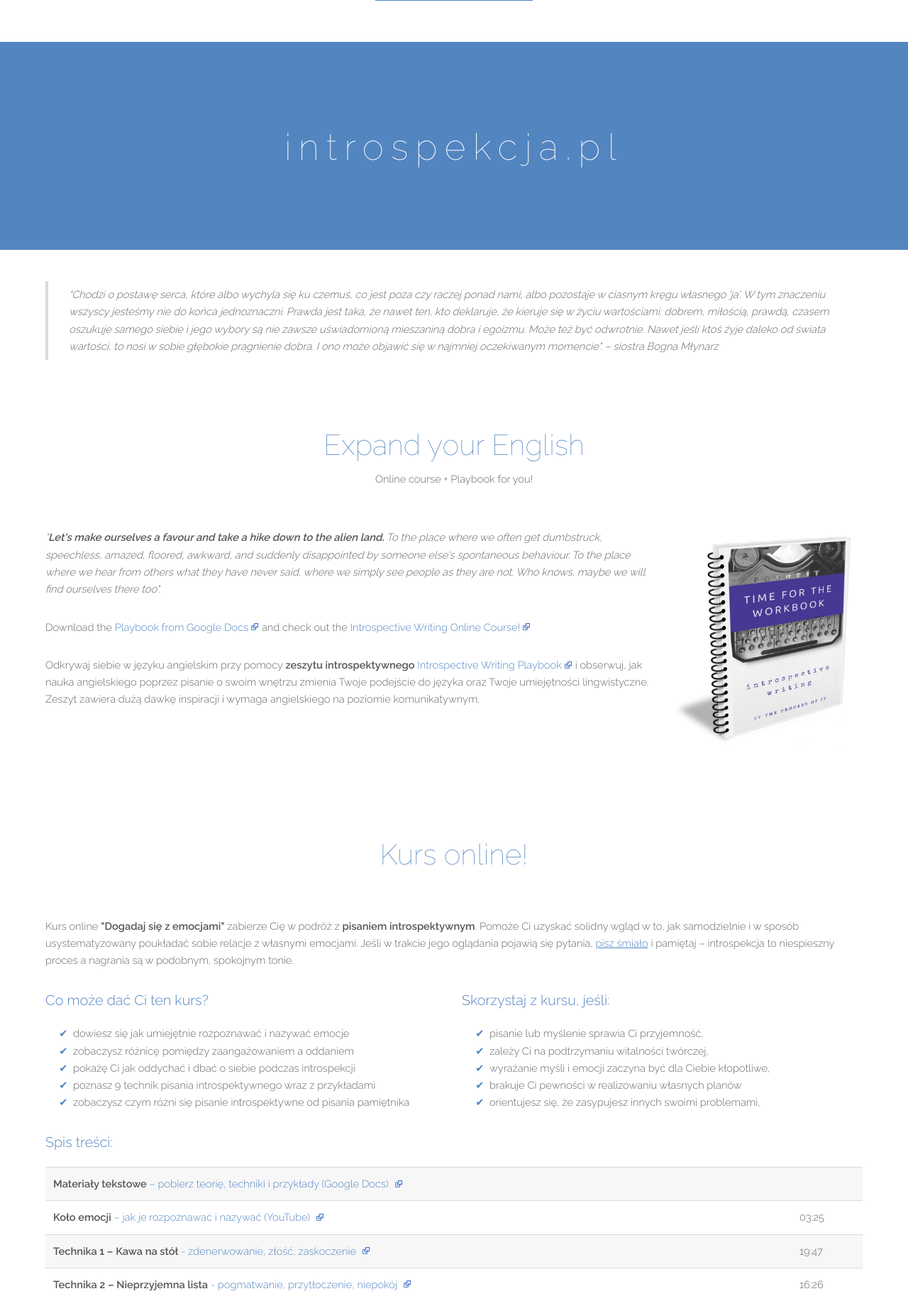
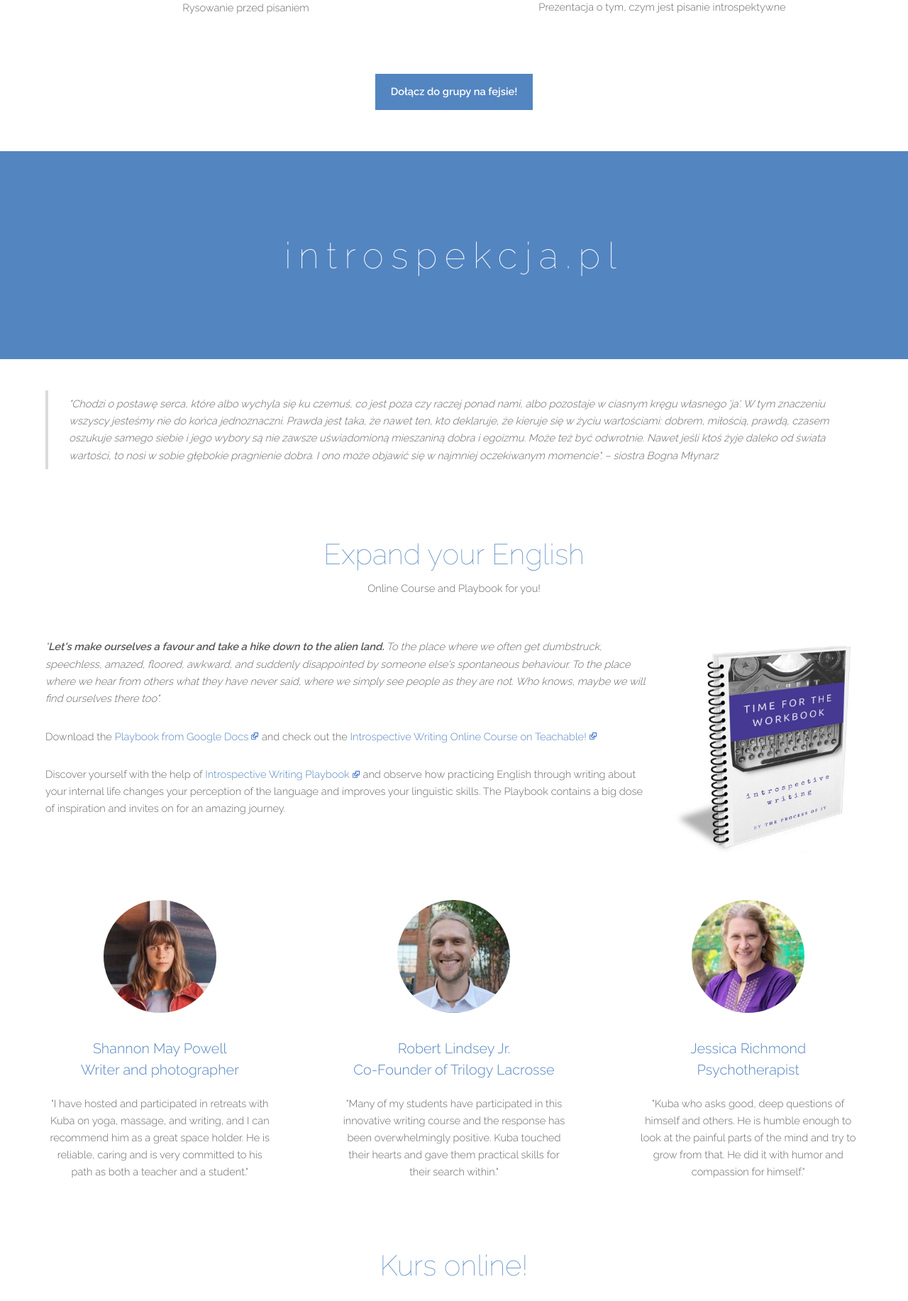
Before and after one commit to vysogot/introspekcja, a PHP site: page / in a window 1280 px wide. Shown: the part 3072-4905 px from the top of the page at 71% size. Run offline with PHP 8.4, Linux system fonts and the light colour scheme; some libraries are stand-ins or nearby versions.

Commit message:
english recommendations

```diff
--- a/assets/css/main.css
+++ b/assets/css/main.css
@@ -2244,7 +2244,7 @@
 	}
 
 		.image img {
-			border-radius: 0;
+			/* border-radius: 0; */
 			display: block;
 		}
 
@@ -3165,14 +3165,19 @@
 		height: 200px;
 	}
 
+
+
 	@media screen and (max-width: 980px) {
 		p.intro { padding-bottom: 1em; }
 		.flex.flex-3 article { padding-bottom: 0; }
 		.course { max-width: 90%; }
 	}
 
+.only-mobile { display: none; }
+
 	@media screen and (max-width: 736px) {
 		#course h3 { text-align:center; }
+		.only-mobile { display: block; }
 	}
 
 	@media screen and (min-width: 1192px) {
@@ -3205,3 +3210,5 @@
 #kurs-online table a:hover strong { border-bottom: 1px solid gray; }
 #kurs-online table a:hover { border-bottom: 1px solid #5385c1; }
 #kurs-online table a.icon:hover { border:none; color: #F2ED6F; }
+
+.round { border-radius: 50%; }
--- a/index.php
+++ b/index.php
@@ -24,12 +24,12 @@
         <!-- Header -->
         <header id="header">
             <div class="inner">
-                <span class="logo"><a href="index.html">introspekcja.pl</a> <a href="#english" class="scroll">/en/</a></span>
+                <span class="logo"><a href="/">introspekcja.pl</a> <a href="#english" class="scroll">/en/</a></span>
                 <nav id="nav">
                     <a href="#pisanie-introspektywne" class="active scroll">Pisanie introspektywne</a>
                     <a href="#książki" class="scroll">Książki</a>
                     <a href="#warsztaty" class="scroll">Warsztaty</a>
-                    <a href="#english" class="scroll coming-soon">Expand your English</a>
+                    <a href="#english" class="scroll">Expand your English</a>
                     <a href="#kurs-online" class="scroll coming-soon">Kurs online!</a>
                     <a href="#kontakt" class="scroll">Kontakt</a>
                     <a href="#o-autorze" class="scroll">O autorze</a>
@@ -95,6 +95,8 @@
 
                 </div>
 
+                <p class="align-center biggerMargin"><a class="button scroll" href="/case-moniki-i-tomka.html">Brak czasu na książki? Przeczytaj Monice i Tomku!</a></p>
+
             </div>
         </section>
 
@@ -149,19 +151,54 @@
             <div class="inner">
               <header class="align-center">
                   <h2>Expand your English</h2>
-                  <p>Online course + Playbook for you!</p>
+                  <p>Online Course and Playbook for you!</p>
               </header>
               <div class="content">
                   <div class="row">
                     <div class="9u 12u(small)">
                         <p><em>"<strong>Let's make ourselves a favour and take a hike down to the alien land.</strong> To the place where we often get dumbstruck, speechless, amazed, floored, awkward, and suddenly disappointed by someone else's spontaneous behaviour. To the place where we hear from others what they have never said, where we simply see people as they are not. Who knows, maybe we will find ourselves there too".</em></p>
-                        <p>Download the <a class="external" href="https://docs.google.com/document/d/1H-8Px_l_blx4lS45fXE3tYjmD9GorWj7iTG3MdKcAKk/edit?usp=sharing">Playbook from Google Docs</a> and check out the <a class="external" href="https://process.teachable.com/p/introspective-writing">Introspective Writing Online Course!</a></p>
-                        <p>Odkrywaj siebie w języku angielskim przy pomocy <strong>zeszytu introspektywnego</strong> <a class="external" href="https://docs.google.com/document/d/1H-8Px_l_blx4lS45fXE3tYjmD9GorWj7iTG3MdKcAKk/edit?usp=sharing">Introspective Writing Playbook</a> i obserwuj, jak nauka angielskiego poprzez pisanie o swoim wnętrzu zmienia Twoje podejście do języka oraz Twoje umiejętności lingwistyczne. Zeszyt zawiera dużą dawkę inspiracji i wymaga angielskiego na poziomie komunikatywnym.</p>
+                        <p>Download the <a class="external" href="https://docs.google.com/document/d/1H-8Px_l_blx4lS45fXE3tYjmD9GorWj7iTG3MdKcAKk/edit?usp=sharing">Playbook from Google Docs</a> and check out the <a class="external" href="https://process.teachable.com/p/introspective-writing">Introspective Writing Online Course on Teachable!</a></p>
+                        <p>Discover yourself with the help of <a class="external" href="https://docs.google.com/document/d/1H-8Px_l_blx4lS45fXE3tYjmD9GorWj7iTG3MdKcAKk/edit?usp=sharing">Introspective Writing Playbook</a> and observe how practicing English through writing about your internal life changes your perception of the language and improves your linguistic skills. The Playbook contains a big dose of inspiration and invites on for an amazing journey.</p>
                     </div>
                     <div class="3u 12u$(small)">
                       <div class="image fit align-center">
                           <img src="/foto/workbook.jpg" alt="Workbook" />
+                          <p class="only-mobile"><a class="external" href="https://docs.google.com/document/d/1H-8Px_l_blx4lS45fXE3tYjmD9GorWj7iTG3MdKcAKk/edit?usp=sharing">Get it from Google Docs!</a></p>
                       </div>
+                    </div>
+                  </div>
+                  <div class="row">
+                    <div class="flex flex-3 align-center">
+                      <article>
+                          <div class="image fit">
+                              <img class="round" src="foto/shannon.jpg" alt="Hitopadesia" />
+                          </div>
+                          <header>
+                              <h3>Shannon May Powell<br/>Writer and photographer</h3>
+                          </header>
+                          <p>"I have hosted and participated in retreats with Kuba on yoga, massage, and writing, and I can recommend him as a great space holder. He is reliable, caring and is very committed to his path as both a teacher and a student."</p>
+                      </article>
+
+                        <article>
+                            <div class="image fit">
+                                <img class="round" src="foto/robert.jpg" alt="Robert Lindsey Jr." />
+                            </div>
+                            <header>
+                                <h3>Robert Lindsey Jr.<br/>Co-Founder of Trilogy Lacrosse</h3>
+                            </header>
+                            <p>"Many of my students have participated in this innovative writing course and the response has been overwhelmingly positive. Kuba touched their hearts and gave them practical skills for their search within."</p>
+                        </article>
+
+                        <article>
+                            <div class="image fit">
+                                <img class="round" src="foto/jessica.jpg" alt="Z Tadż do Wradż" />
+                            </div>
+                            <header>
+                                <h3>Jessica Richmond<br/>Psychotherapist</h3>
+                            </header>
+                            <p>"Kuba who asks good, deep questions of himself and others. He is humble enough to look at the painful parts of the mind and try to grow from that. He did it with humor and compassion for himself."</p>
+                        </article>
+
                     </div>
                   </div>
                 </div>
@@ -176,7 +213,7 @@
                 <div class="content">
                     <div class="row">
                         <div class="12u 12u$(small)">
-                            <p>Kurs online <strong>"Dogadaj się z emocjami"</strong> zabierze Cię w podróż z <strong>pisaniem introspektywnym</strong>. Pomoże Ci uzyskać solidny wgląd w to, jak samodzielnie i w sposób usystematyzowany poukładać sobie relacje z własnymi emocjami. Jeśli w trakcie jego oglądania pojawią się pytania, <a href="#kontakt">pisz śmiało</a> i pamiętaj – introspekcja to niespieszny proces a nagrania są w podobnym, spokojnym tonie.</p>
+                            <p>Kurs online <strong>"Dogadaj się z emocjami"</strong> zabierze Cię w podróż z <strong>pisaniem introspektywnym</strong>. Pomoże Ci uzyskać solidny wgląd w to, jak samodzielnie i w sposób usystematyzowany poukładać sobie relacje z własnymi emocjami. Jeśli w trakcie jego oglądania pojawią się pytania, <a href="#kontakt">pisz śmiało</a> i pamiętaj – introspekcja to niespieszny proces. Nagrania są w podobnym, spokojnym tonie.</p>
                         </div>
                     </div>
                     <div class="row">
```
Also changed, not shown: case-moniki-i-tomka.html (+2 -6 lines), foto/_text.png (added), foto/jessica.jpg (added), foto/robert.jpg (added), foto/shannon.jpg (added), 2 other files.
